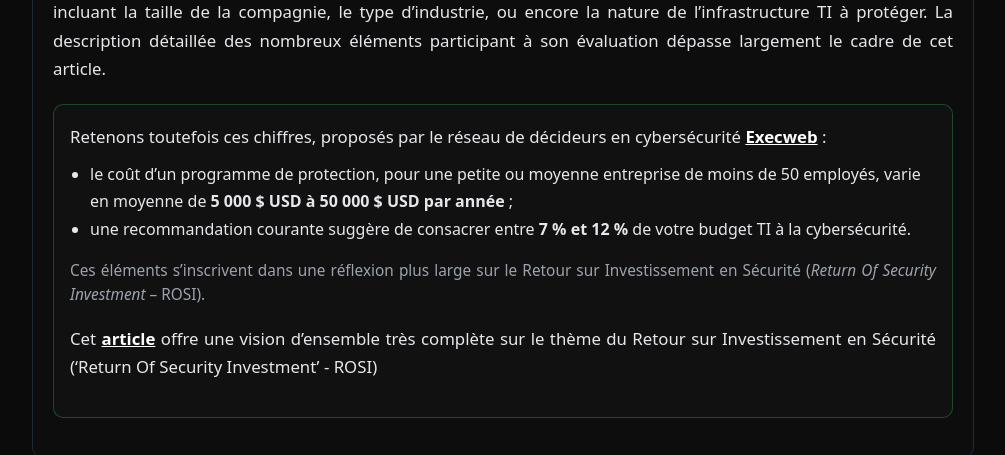
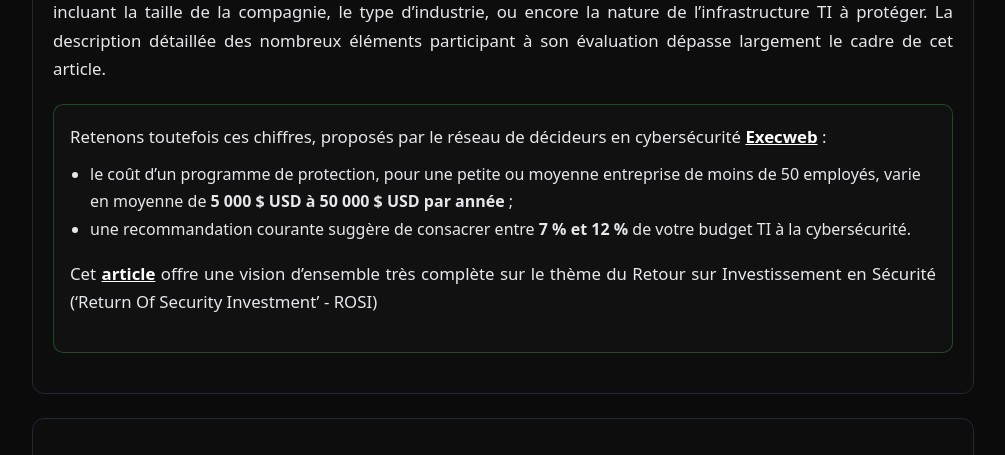
Before and after one commit to sqltemp/portfolio, a Jekyll site: the page projects/phares/protection-pme.html, which Jekyll copies as it is, in a window 1280 px wide and 900 px high, scrolled down 7515 px, cut to the strip 0-455 px from the top of the window. Shown: the whole strip, without its empty margins (137-1142 px from the left). Built offline with Jekyll 4.4.1, drawn with Linux system fonts in a browser that asks for light colours.

Commit message:
Update protection-pme.html

```diff
--- a/projects/phares/protection-pme.html
+++ b/projects/phares/protection-pme.html
@@ -370,10 +370,7 @@
         <li>le coût d’un programme de protection, pour une petite ou moyenne entreprise de moins de 50 employés, varie en moyenne de <strong>5&nbsp;000&nbsp;$ USD à 50&nbsp;000&nbsp;$ USD par année</strong> ;</li>
         <li>une recommandation courante suggère de consacrer entre <strong>7&nbsp;% et 12&nbsp;%</strong> de votre budget TI à la cybersécurité.</li>
       </ul>
-      <p style="margin-top:10px; font-size:0.96em; color:#9ca3af;">
-        Ces éléments s’inscrivent dans une réflexion plus large sur le Retour sur Investissement en Sécurité
-        (<em>Return Of Security Investment</em> – ROSI).
-      </p>
+
       <p style="font-size:1.05em; line-height:1.7;">
         Cet <a href="https://www.techtarget.com/searchsecurity/tip/How-to-calculate-cybersecurity-ROI-for-CEOs-and-boards"
            target="_blank" rel="noopener noreferrer"><strong>article</strong></a> offre une vision d’ensemble très complète sur le thème du Retour sur Investissement en Sécurité (‘Return Of Security Investment’ - ROSI)
```
